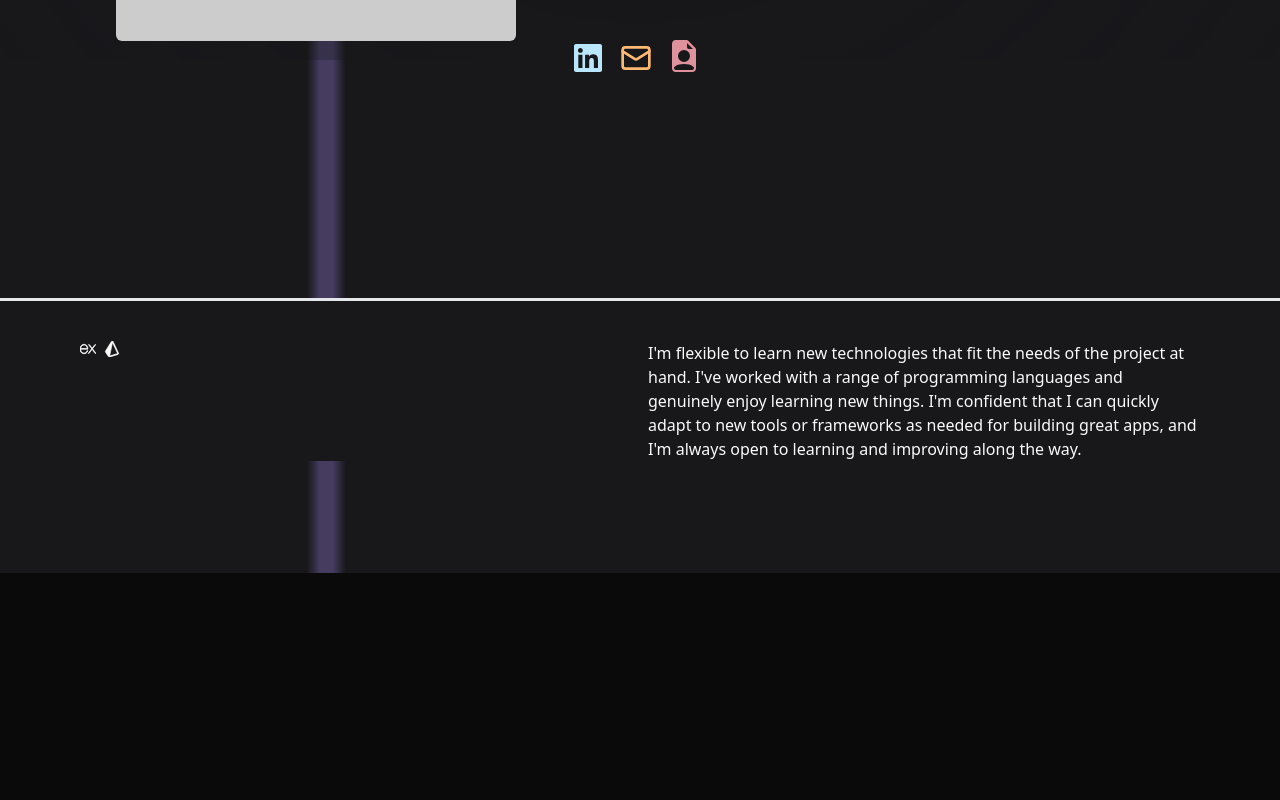
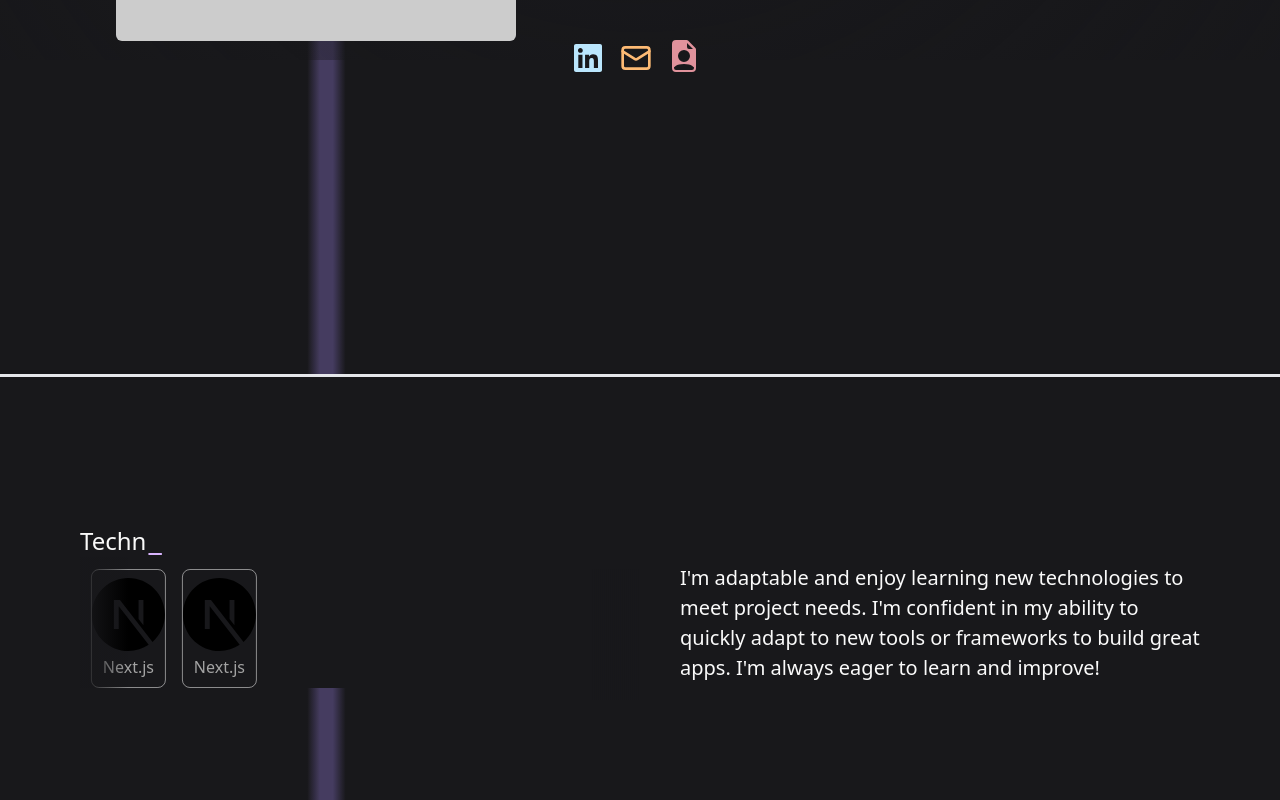
Before and after one commit to MiquelDW/miqueldewit.dev, a Next.js app: page / in a window 1280 px wide. Shown: the part 780-1580 px from the top of the page. Before the commit the page ends 1353 px from the top, so only its background shows below. Built offline with nearby package versions, Linux system fonts and the light colour scheme.

Commit message:
test deployment

```diff
--- a/src/app/globals.css
+++ b/src/app/globals.css
@@ -140,8 +140,8 @@ body {
 .dark .fade-out {
   background: radial-gradient(
     circle,
-    rgba(24, 24, 27, 0.4) 30%,
-    rgba(24, 24, 27, 0.3) 60%,
+    rgba(24, 24, 27, 0.6) 30%,
+    rgba(24, 24, 27, 0.4) 60%,
     rgba(24, 24, 27, 0.1) 100%
   );
 }
--- a/src/components/RotatingTexts.tsx
+++ b/src/components/Animations/RotatingText.tsx
@@ -19,7 +19,7 @@ const RotatingText = ({ rotatingTexts }: { rotatingTexts: string[] }) => {
     // stores delay between each step of the animation
     let timeout: NodeJS.Timeout;
     // stores the word that is currently being tyoed or deleted
-    let currentWord = rotatingTexts[currentTextIndex];
+    const currentWord = rotatingTexts[currentTextIndex];
     // store the position of the next letter to type or delete (starts at 0 when typing, and starts at the word's length when deleting)
     let letterIndex = isDeleting ? currentWord.length : 0;
 
--- /dev/null
+++ b/src/components/Animations/SmoothScroll.tsx
@@ -0,0 +1,44 @@
+"use client";
+
+import { useTheme } from "next-themes";
+
+interface IconType {
+  iconDark: JSX.Element;
+  iconLight: JSX.Element;
+  name: string;
+}
+interface SmoothScrollProps {
+  icons: IconType[];
+  direction: "leftToRight" | "rightToLeft";
+}
+
+const SmoothScroll = ({ icons, direction }: SmoothScrollProps) => {
+  const { theme } = useTheme();
+
+  return (
+    <div className="overflow-hidden relative">
+      <div
+        className={`flex w-full space-x-4 ${
+          direction === "leftToRight"
+            ? "animate-leftToRight"
+            : "animate-rightToLeft"
+        }`}
+      >
+        {/* Render items twice for the infinite scroll effect */}
+        {[...icons, ...icons, ...icons].map((iconObj, i) => (
+          <div
+            key={i}
+            className="py-2 border dark:border-white/50 border-black/50 rounded-lg min-w-[75px]"
+          >
+            <div className="flex flex-col items-center justify-center space-y-1 flex-shrink-0">
+              {theme === "light" ? iconObj.iconLight : iconObj.iconDark}
+              <span className="text-muted-foreground">{iconObj.name}</span>
+            </div>
+          </div>
+        ))}
+      </div>
+    </div>
+  );
+};
+
+export default SmoothScroll;
--- a/src/components/Layout/AboutSection.tsx
+++ b/src/components/Layout/AboutSection.tsx
@@ -1,45 +1,28 @@
+import RotatingText from "../Animations/RotatingText";
+import SmoothScroll from "../Animations/SmoothScroll";
 import MaxWidthWrapper from "../MaxWidthWrapper";
 
 const ROTATINGTEXTS = ["Stack", "Technologies", "Skills"];
 
 const ICONS_TOP = [
   {
-    icon: () => {
-      return (
-        <svg
-          role="img"
-          viewBox="0 0 24 24"
-          xmlns="http://www.w3.org/2000/svg"
-          width="1em"
-          height="1em"
-          fill="white"
-          stroke="white"
-        >
-          <title>Express</title>
-          <path d="M24 18.588a1.529 1.529 0 01-1.895-.72l-3.45-4.771-.5-.667-4.003 5.444a1.466 1.466 0 01-1.802.708l5.158-6.92-4.798-6.251a1.595 1.595 0 011.9.666l3.576 4.83 3.596-4.81a1.435 1.435 0 011.788-.668L21.708 7.9l-2.522 3.283a.666.666 0 000 .994l4.804 6.412zM.002 11.576l.42-2.075c1.154-4.103 5.858-5.81 9.094-3.27 1.895 1.489 2.368 3.597 2.275 5.973H1.116C.943 16.447 4.005 19.009 7.92 17.7a4.078 4.078 0 002.582-2.876c.207-.666.548-.78 1.174-.588a5.417 5.417 0 01-2.589 3.957 6.272 6.272 0 01-7.306-.933 6.575 6.575 0 01-1.64-3.858c0-.235-.08-.455-.134-.666A88.33 88.33 0 010 11.577zm1.127-.286h9.654c-.06-3.076-2.001-5.258-4.59-5.278-2.882-.04-4.944 2.094-5.071 5.264z" />
-        </svg>
-      );
-    },
-  },
-  {
-    icon: () => {
-      return (
-        <svg
-          role="img"
-          viewBox="0 0 24 24"
-          xmlns="http://www.w3.org/2000/svg"
-          width="1em"
-          height="1em"
-          fill="white"
-          stroke="white"
-        >
-          <title>Prisma</title>
-          <path d="M21.8068 18.2848L13.5528.7565c-.207-.4382-.639-.7273-1.1286-.7541-.5023-.0293-.9523.213-1.2062.6253L2.266 15.1271c-.2773.4518-.2718 1.0091.0158 1.4555l4.3759 6.7786c.2608.4046.7127.6388 1.1823.6388.1332 0 .267-.0188.3987-.0577l12.7019-3.7568c.3891-.1151.7072-.3904.8737-.7553s.1633-.7828-.0075-1.1454zm-1.8481.7519L9.1814 22.2242c-.3292.0975-.6448-.1873-.5756-.5194l3.8501-18.4386c.072-.3448.5486-.3996.699-.0803l7.1288 15.138c.1344.2856-.019.6224-.325.7128z" />
-        </svg>
-      );
-    },
+    iconLight: (
+      <svg role="img" viewBox="0 0 24 24" xmlns="http://www.w3.org/2000/svg">
+        <title>Next.js</title>
+        <path d="M18.665 21.978C16.758 23.255 14.465 24 12 24 5.377 24 0 18.623 0 12S5.377 0 12 0s12 5.377 12 12c0 3.583-1.574 6.801-4.067 9.001L9.219 7.2H7.2v9.596h1.615V9.251l9.85 12.727Zm-3.332-8.533 1.6 2.061V7.2h-1.6v6.245Z" />
+      </svg>
+    ),
+    iconDark: (
+      <svg role="img" viewBox="0 0 24 24" xmlns="http://www.w3.org/2000/svg">
+        <title>Next.js</title>
+        <path d="M18.665 21.978C16.758 23.255 14.465 24 12 24 5.377 24 0 18.623 0 12S5.377 0 12 0s12 5.377 12 12c0 3.583-1.574 6.801-4.067 9.001L9.219 7.2H7.2v9.596h1.615V9.251l9.85 12.727Zm-3.332-8.533 1.6 2.061V7.2h-1.6v6.245Z" />
+      </svg>
+    ),
+    name: "Next.js",
   },
 ];
+
+// const ICONS_BOTTOM = [{}];
 
 const AboutSection = () => {
   return (
@@ -48,27 +31,35 @@ const AboutSection = () => {
         {/* visual seperator */}
         <div className="border-t dark:border-gray-200 border-zinc-700 w-full border-2" />
 
-        <MaxWidthWrapper className="mt-10">
-          <div className="grid grid-cols-2 space-x-2">
+        <MaxWidthWrapper className="pt-36">
+          <div className="w-full flex justify-center items-center mx-auto">
+            <RotatingText rotatingTexts={ROTATINGTEXTS} />
+          </div>
+
+          <div className="space-y-10 lg:grid lg:grid-cols-2 lg:space-x-10 w-full lg:space-y-0 lg:items-center">
             {/* slide animation */}
-            <div className="flex space-x-2">
-              {ICONS_TOP.map((icon, i) => (
-                <div key={i}>
-                  <icon.icon />
-                </div>
-              ))}
+            <div className="flex flex-col space-y-3 w-full relative">
+              {/* fade effects to make scroll animation look better */}
+              <div
+                aria-hidden="true"
+                className="pointer-events-none absolute left-0 z-10 w-12 h-full bg-gradient-to-r dark:from-[#18181b] from-[#fff] to-transparent"
+              />
+
+              <div
+                aria-hidden="true"
+                className="pointer-events-none absolute right-0 z-10 w-12 h-full bg-gradient-to-l dark:from-[#18181b] from-[#fff] to-transparent"
+              />
+
+              <SmoothScroll icons={ICONS_TOP} direction="leftToRight" />
+              {/* <SmoothScroll direction="rightToLeft" /> */}
             </div>
 
-            <div>
-              <p>
-                I'm flexible to learn new technologies that fit the needs of the
-                project at hand. I've worked with a range of programming
-                languages and genuinely enjoy learning new things. I'm confident
-                that I can quickly adapt to new tools or frameworks as needed
-                for building great apps, and I'm always open to learning and
-                improving along the way.
-              </p>
-            </div>
+            <p className="text-[20px] text-wrap lg:text-left max-w-prose">
+              I'm adaptable and enjoy learning new technologies to meet project
+              needs. I'm confident in my ability to quickly adapt to new tools
+              or frameworks to build great apps. I'm always eager to learn and
+              improve!
+            </p>
           </div>
         </MaxWidthWrapper>
       </div>
--- a/src/components/Layout/HeroSection.tsx
+++ b/src/components/Layout/HeroSection.tsx
@@ -5,7 +5,7 @@ import { FaLinkedin } from "react-icons/fa";
 import { BsFillFileEarmarkPersonFill } from "react-icons/bs";
 import { Mail } from "lucide-react";
 import ThemeToggler from "../Theming/theme-toggler";
-import RotatingTexts from "../RotatingTexts";
+import RotatingTexts from "../Animations/RotatingText";
 
 const ROTATINGTEXTS = [
   "Software Development",
@@ -24,7 +24,7 @@ const HeroSection = () => {
           <ThemeToggler />
         </div>
 
-        <div className="flex flex-col space-y-10 lg:grid lg:grid-cols-10 lg:space-x-10 px-5 pt-8 pb-14 lg:pt-32 lg:pb-56">
+        <div className="flex flex-col space-y-10 lg:grid lg:grid-cols-10 lg:space-x-10 px-5 pt-8 pb-14 lg:pt-32 lg:pb-[300px]">
           {/* Image */}
           <div className="w-full h-full col-span-4 flex justify-center items-center">
             <Image
--- a/tailwind.config.ts
+++ b/tailwind.config.ts
@@ -56,6 +56,20 @@ const config: Config = {
         md: "calc(var(--radius) - 2px)",
         sm: "calc(var(--radius) - 4px)",
       },
+      keyframes: {
+        leftToRight: {
+          "0%": { transform: "translateX(0)" },
+          "100%": { transform: "translateX(-100%)" }, // move entire container width
+        },
+        rightToLeft: {
+          "0%": { transform: "translateX(-100%)" }, // start from the end
+          "100%": { transform: "translateX(0)" }, // move to the start
+        },
+      },
+      animation: {
+        leftToRight: "leftToRight 40s linear infinite",
+        rightToLeft: "rightToLeft 40s linear infinite",
+      },
     },
   },
   plugins: [require("tailwindcss-animate")],
```
